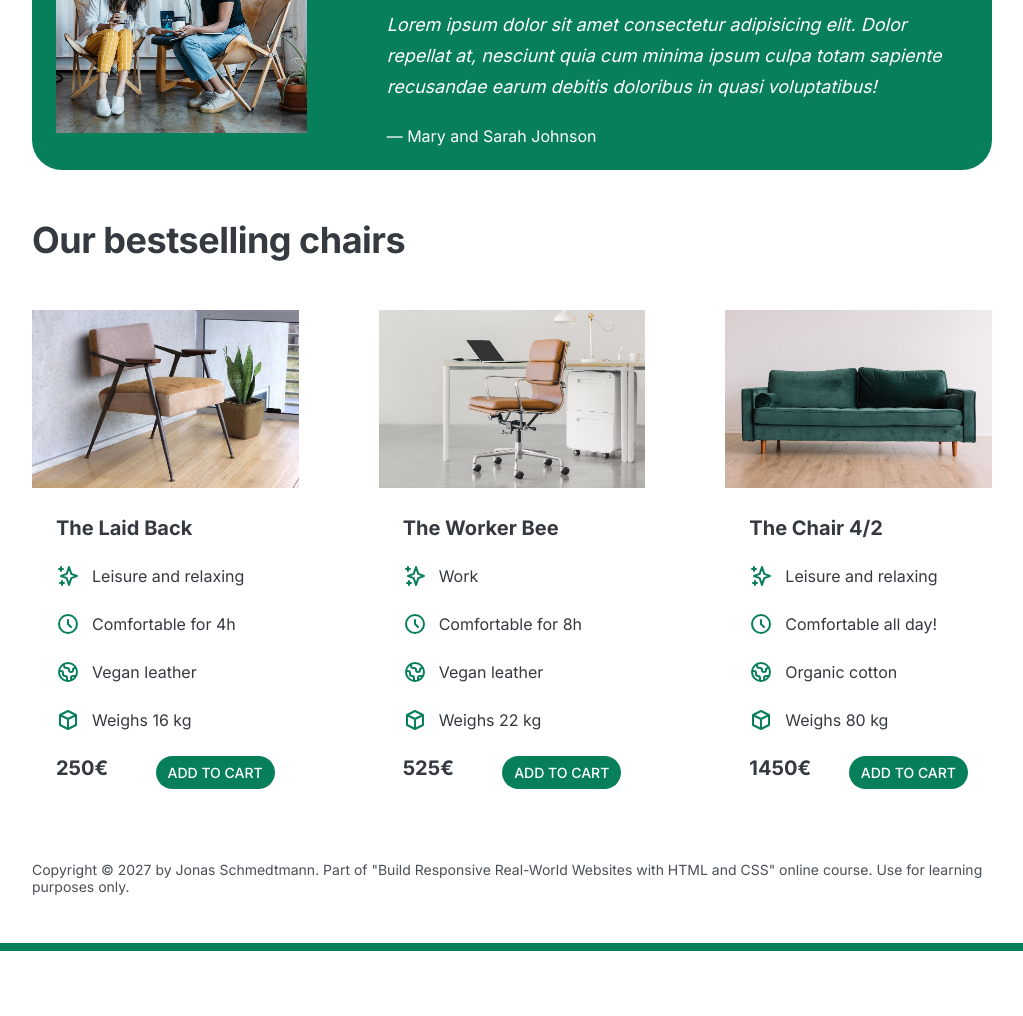
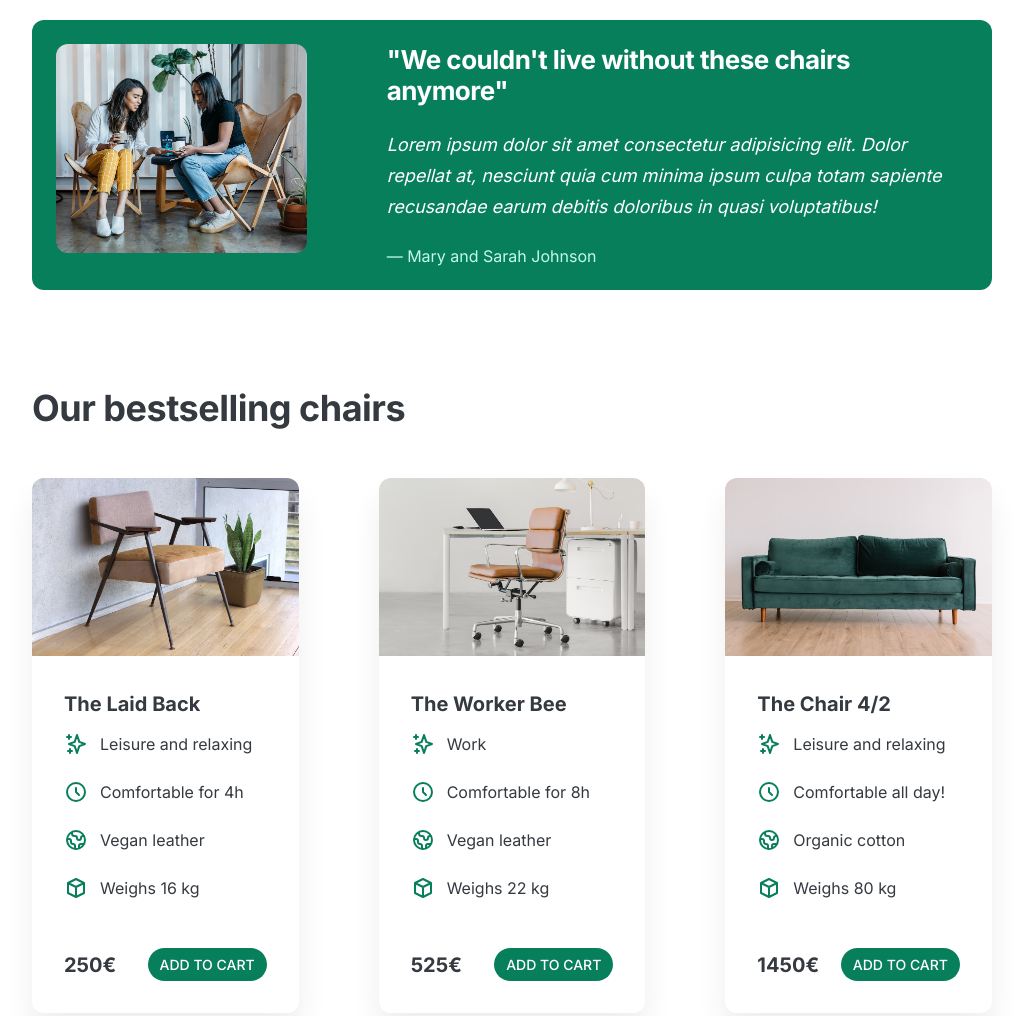
Before and after one commit to Emanuel-Boaventura/Chair-Shop-Design, a plain HTML site: page index.html in a window 1280 px wide. Shown: the part 1000-2016 px from the top of the page, without its empty margins (128-1151 px from the left). Before the commit the page ends 1951 px from the top, so only its background shows below. Drawn offline with Linux system fonts and the light colour scheme.

Commit message:
White Sace, Shadows and border-radius

```diff
--- a/style.css
+++ b/style.css
@@ -33,7 +33,7 @@ body {
 
 header,
 section {
-  margin-bottom: 48px;
+  margin-bottom: 96px;
 }
 
 h2 {
@@ -50,7 +50,7 @@ h2 {
   text-transform: uppercase;
   font-weight: 500;
 
-  border-radius: 30px;
+  border-radius: 50px;
   display: inline-block;
 }
 
@@ -75,6 +75,10 @@ h2 {
   column-gap: 80px;
 }
 
+img {
+  border-radius: 12px;
+}
+
 /* ------------------------ */
 /* COMPONENT STYLES */
 /* ------------------------ */
@@ -84,7 +88,7 @@ header {
   display: grid;
   grid-template-columns: repeat(2, 1fr);
   column-gap: 80px;
-  margin-top: 48px;
+  margin-top: 64px;
 }
 
 .header-text-box {
@@ -92,10 +96,11 @@ header {
 }
 
 h1 {
-  margin-bottom: 24px;
+  margin-bottom: 32px;
   font-size: 44px;
   line-height: 1.1;
   letter-spacing: -1px;
+  /* text-shadow: 0 5px 3px rgba(0, 0, 0, 0.2); */
 }
 
 .header-text {
@@ -113,13 +118,18 @@ img {
   stroke: #087f5b;
   width: 32px;
   height: 32px;
-  margin-bottom: 16px;
+  margin-bottom: 24px;
 }
 
 .features-title {
   margin-bottom: 16px;
   font-size: 20px;
   line-height: 1.7;
+  color #e6fcf5
+}
+
+.testimonial-author{
+  color: #c3fae8;
 }
 
 .features-text {
@@ -132,7 +142,7 @@ img {
   background-color: #087f5b;
   padding: 24px;
   color: #fff;
-  border-radius: 30px;
+  border-radius: 12px;
 }
 
 .testimonial-box {
@@ -152,19 +162,29 @@ img {
   line-height: 1.7;
 }
 
+.chair img {
+  border-bottom-left-radius: 0;
+  border-bottom-right-radius: 0;
+}
+
 /* CHAIRS */
+.chair {
+  box-shadow: 0 20px 30px 0px rgba(0, 0, 0, 0.07);
+  border-radius: 12px;
+}
+
 .chair-box {
-  padding: 24px;
+  padding: 32px;
 }
 
 h3 {
-  margin-bottom: 24px;
+  margin-bottom: 16px;
   font-size: 20px;
 }
 
 .chair-details {
   list-style: none;
-  margin-bottom: 24px;
+  margin-bottom: 48px;
 }
 
 .chair-details li {
@@ -188,6 +208,7 @@ h3 {
   display: flex;
   justify-content: space-between;
   font-size: 20px;
+  align-items: center;
 }
 
 footer {
```
